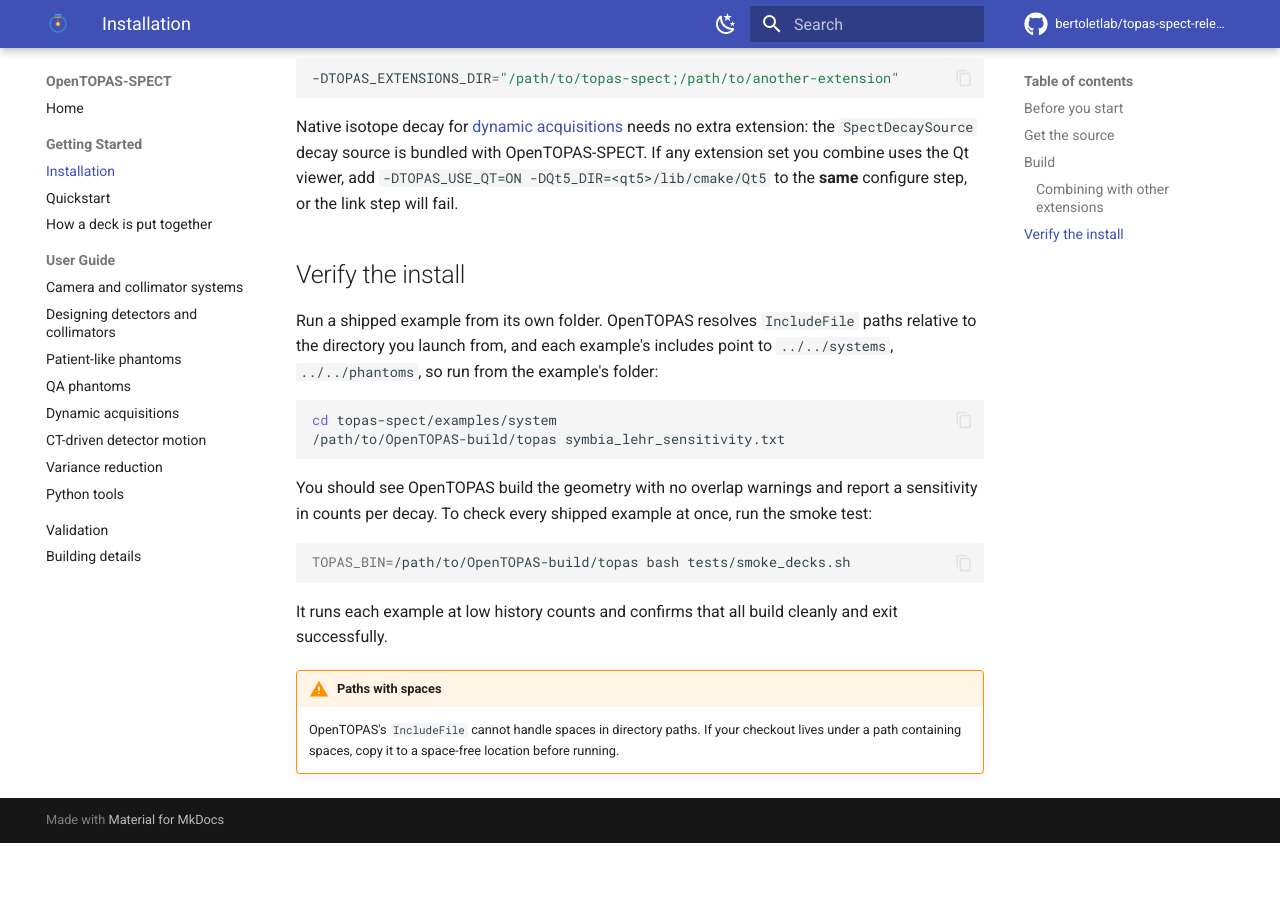
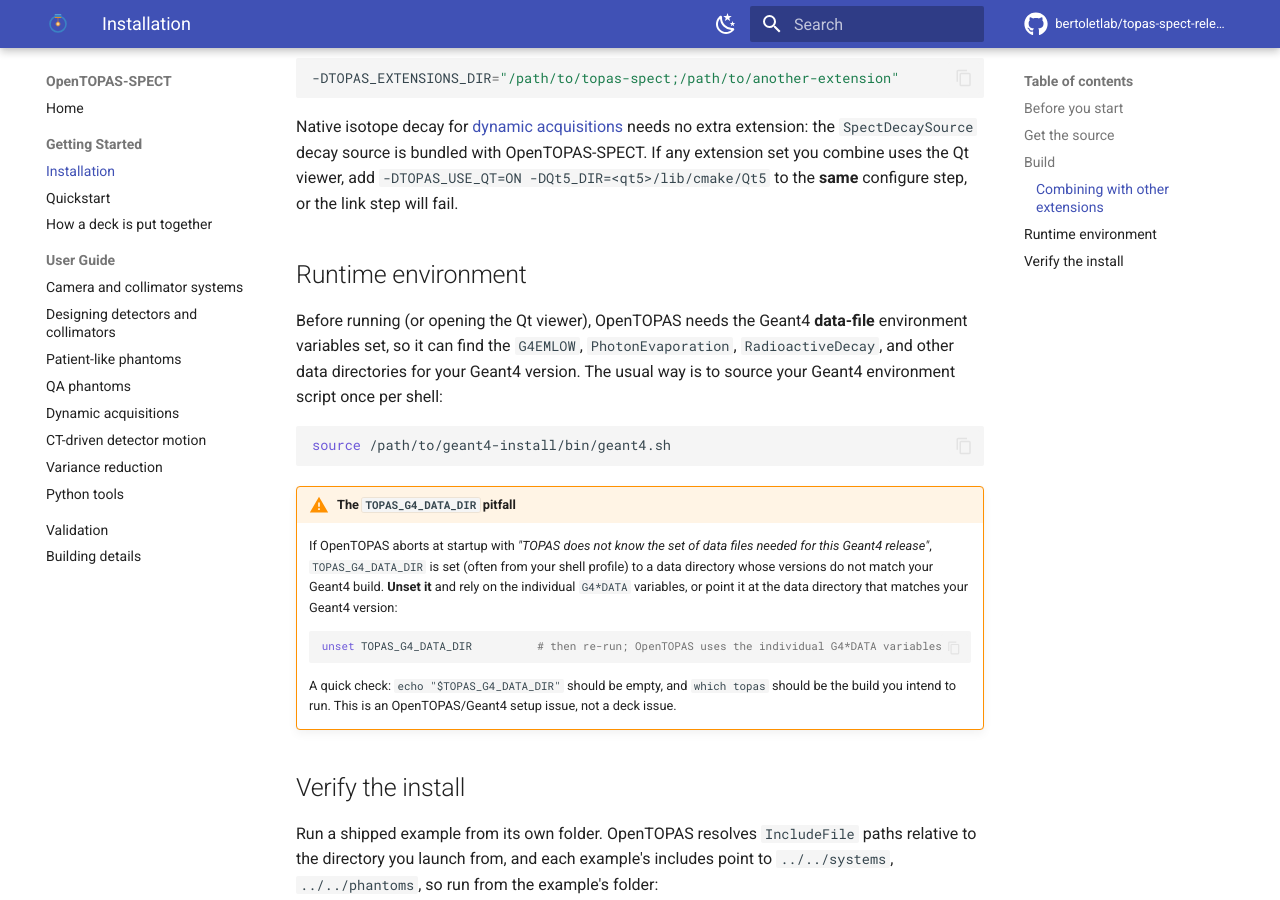
Before and after one commit to bertoletlab/topas-spect-release, an MkDocs documentation site: the page built from docs/installation.md, in a window 1280 px wide and 900 px high, scrolled down 1360 px. Built offline with MkDocs 1.6.1 and Material for MkDocs 9.7.7, drawn with Linux system fonts in a browser that asks for light colours; comment, search, counter and statistics services are not loaded; before the commit the page ends 2203 px from its top, so only the background shows below that.

Commit message:
Docs: runtime environment + TOPAS_G4_DATA_DIR note

````diff
--- a/docs/installation.md
+++ b/docs/installation.md
@@ -58,6 +58,29 @@ Native isotope decay for [dynamic acquisitions](dynamic_acquisition.md) needs no
 Qt viewer, add `-DTOPAS_USE_QT=ON -DQt5_DIR=<qt5>/lib/cmake/Qt5` to the **same** configure step, or the
 link step will fail.
 
+## Runtime environment
+
+Before running (or opening the Qt viewer), OpenTOPAS needs the Geant4 **data-file** environment variables
+set, so it can find the `G4EMLOW`, `PhotonEvaporation`, `RadioactiveDecay`, and other data directories for
+your Geant4 version. The usual way is to source your Geant4 environment script once per shell:
+
+```bash
+source /path/to/geant4-install/bin/geant4.sh
+```
+
+!!! warning "The `TOPAS_G4_DATA_DIR` pitfall"
+    If OpenTOPAS aborts at startup with *"TOPAS does not know the set of data files needed for this Geant4
+    release"*, `TOPAS_G4_DATA_DIR` is set (often from your shell profile) to a data directory whose
+    versions do not match your Geant4 build. **Unset it** and rely on the individual `G4*DATA` variables,
+    or point it at the data directory that matches your Geant4 version:
+
+    ```bash
+    unset TOPAS_G4_DATA_DIR          # then re-run; OpenTOPAS uses the individual G4*DATA variables
+    ```
+
+    A quick check: `echo "$TOPAS_G4_DATA_DIR"` should be empty, and `which topas` should be the build you
+    intend to run. This is an OpenTOPAS/Geant4 setup issue, not a deck issue.
+
 ## Verify the install
 
 Run a shipped example from its own folder. OpenTOPAS resolves `IncludeFile` paths relative to the
````
